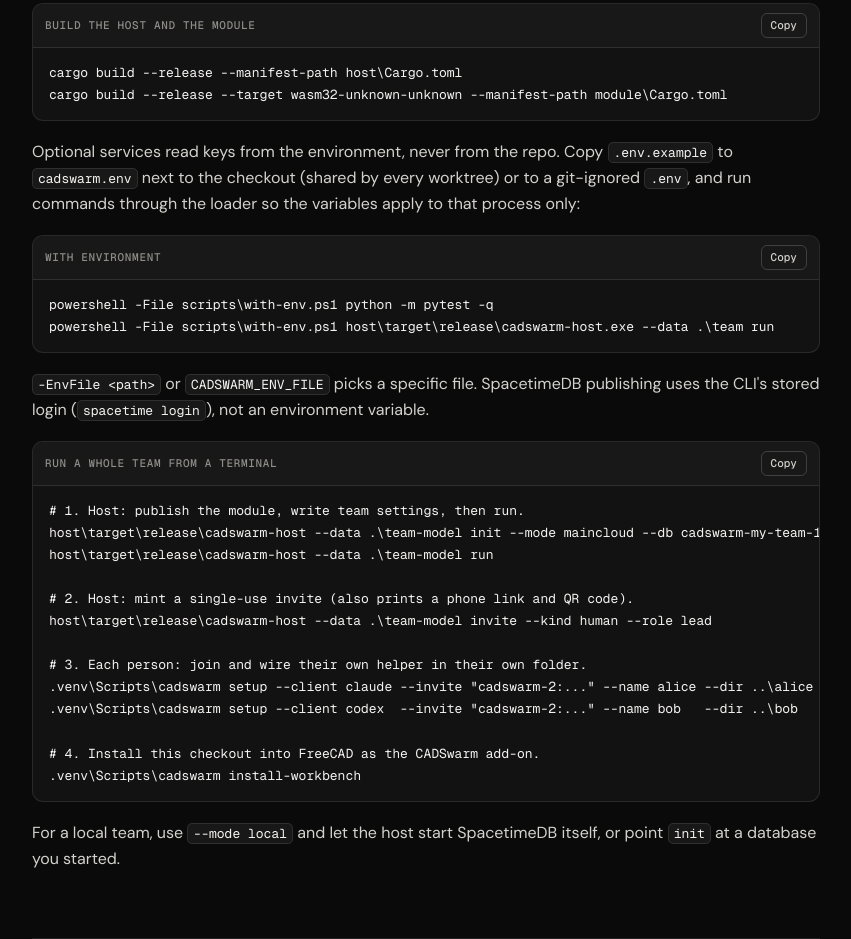
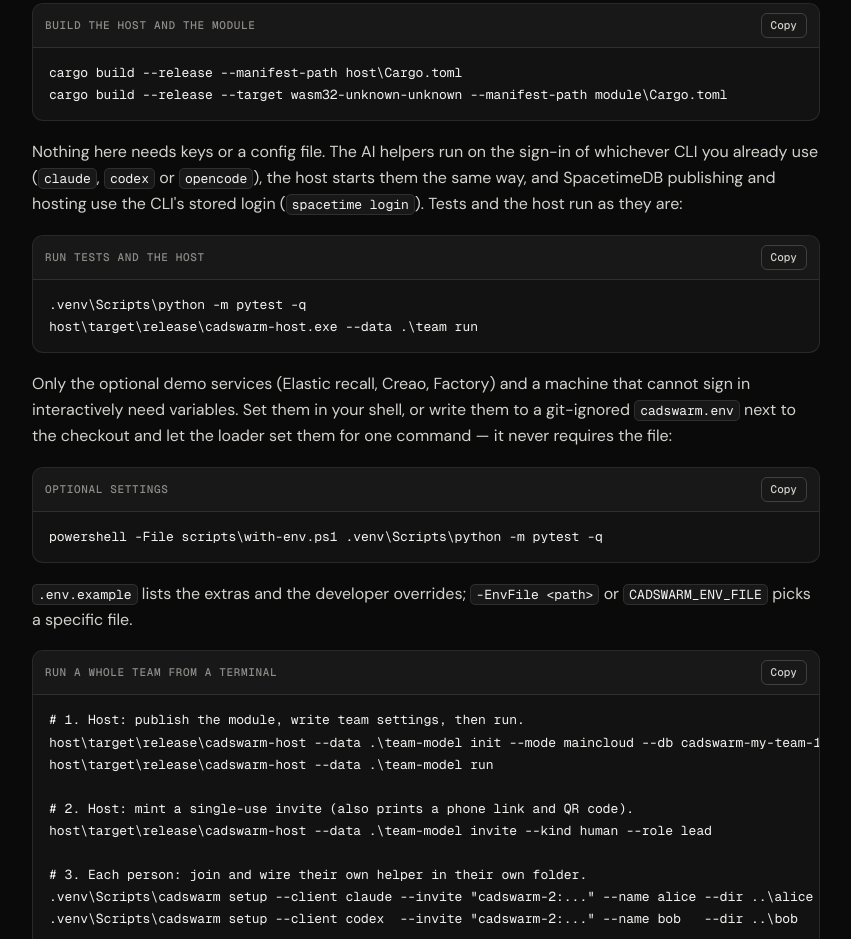
Before and after one commit to CADSwarm/cadswarm, a website: page website/developer.html in a window 1280 px wide. Shown: the part 2998-3937 px from the top of the page, without its empty margins (348-1199 px from the left). Drawn offline with nearby package versions, Linux system fonts and the light colour scheme.

Commit message:
chore: nothing needs an env file; a helper's own CLI sign-in is enough
with-env.ps1 no longer throws when no env file exists - it runs the command with the
environment it already has (only an explicitly named -EnvFile can fail). .env.example is
now optional extras only (demo Elastic/Creao, headless fallback, dev overrides), and the
README, website, publishing docs and perch demo README say the same: sign in to
claude/codex/opencode, spacetime login, no keys, no file.

```diff
--- a/website/developer.html
+++ b/website/developer.html
@@ -189,18 +189,28 @@ cargo build --release --target wasm32-unknown-unknown --manifest-path module\Car
 cargo build --release --target wasm32-unknown-unknown --manifest-path module\Cargo.toml</pre>
         </div>
 
-        <p>Optional services read keys from the environment, never from the repo. Copy <code>.env.example</code> to
-          <code>cadswarm.env</code> next to the checkout (shared by every worktree) or to a git-ignored <code>.env</code>,
-          and run commands through the loader so the variables apply to that process only:</p>
+        <p>Nothing here needs keys or a config file. The AI helpers run on the sign-in of whichever CLI
+          you already use (<code>claude</code>, <code>codex</code> or <code>opencode</code>), the host starts them the
+          same way, and SpacetimeDB publishing and hosting use the CLI's stored login (<code>spacetime login</code>).
+          Tests and the host run as they are:</p>
         <div class="code">
-          <div class="code-bar"><span>With environment</span>
-            <button class="copy" type="button" data-copy="powershell -File scripts\with-env.ps1 python -m pytest -q
-powershell -File scripts\with-env.ps1 host\target\release\cadswarm-host.exe --data .\team run">Copy</button></div>
-          <pre>powershell -File scripts\with-env.ps1 python -m pytest -q
-powershell -File scripts\with-env.ps1 host\target\release\cadswarm-host.exe --data .\team run</pre>
+          <div class="code-bar"><span>Run tests and the host</span>
+            <button class="copy" type="button" data-copy=".venv\Scripts\python -m pytest -q
+host\target\release\cadswarm-host.exe --data .\team run">Copy</button></div>
+          <pre>.venv\Scripts\python -m pytest -q
+host\target\release\cadswarm-host.exe --data .\team run</pre>
         </div>
-        <p><code>-EnvFile &lt;path&gt;</code> or <code>CADSWARM_ENV_FILE</code> picks a specific file. SpacetimeDB publishing
-          uses the CLI's stored login (<code>spacetime login</code>), not an environment variable.</p>
+        <p>Only the optional demo services (Elastic recall, Creao, Factory) and a machine that cannot sign in
+          interactively need variables. Set them in your shell, or write them to a git-ignored
+          <code>cadswarm.env</code> next to the checkout and let the loader set them for one command &mdash; it never
+          requires the file:</p>
+        <div class="code">
+          <div class="code-bar"><span>Optional settings</span>
+            <button class="copy" type="button" data-copy="powershell -File scripts\with-env.ps1 .venv\Scripts\python -m pytest -q">Copy</button></div>
+          <pre>powershell -File scripts\with-env.ps1 .venv\Scripts\python -m pytest -q</pre>
+        </div>
+        <p><code>.env.example</code> lists the extras and the developer overrides; <code>-EnvFile &lt;path&gt;</code> or
+          <code>CADSWARM_ENV_FILE</code> picks a specific file.</p>
 
         <div class="code">
           <div class="code-bar"><span>Run a whole team from a terminal</span>
```
Also changed, not shown: docs/publishing-spacetimedb.md (+6 -5 lines), website/docs.html (+3 -2 lines), README.md, demo/perch/README.md, 3 other files.
